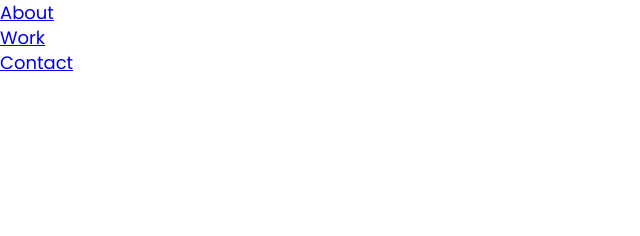
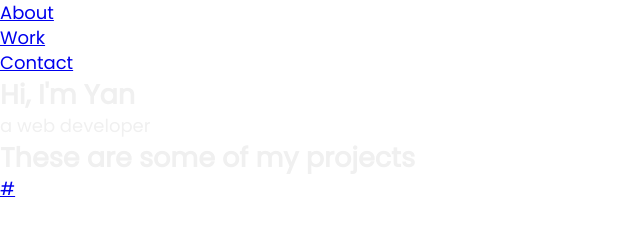
Before and after one commit to Nigraum/portfolio-project, a plain HTML site: page index.html in a window 1280 px wide. Shown: the full height of the page, 0-640 px from the left. Drawn offline with Linux system fonts and the light colour scheme.

Commit message:
Add welcome section a projects section

```diff
--- a/index.html
+++ b/index.html
@@ -32,5 +32,20 @@
                 </li>
             </ul>
         </nav>
+
+        <section id="welcome-section" class="welcome-section">
+            <h1>Hi, I'm Yan</h1>
+            <p>a web developer</p>
+        </section>
+
+        <section id="projects" class="projects-section">
+            <h2 class="projects-section-header">
+                These are some of my projects
+            </h2>
+
+            <div class="projects-grid">
+                <a href="#">#</a>
+            </div>
+        </section>
     </body>
 </html>
```
